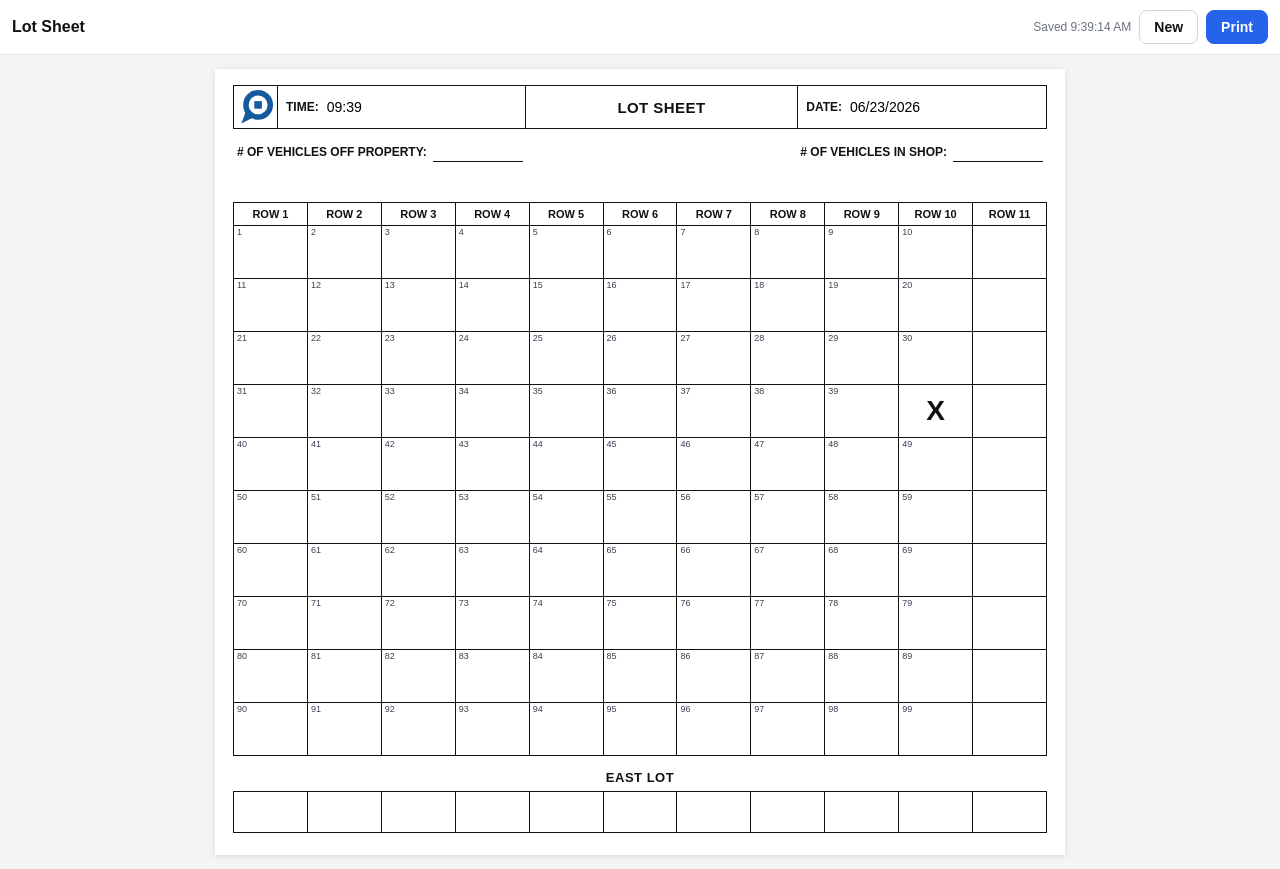
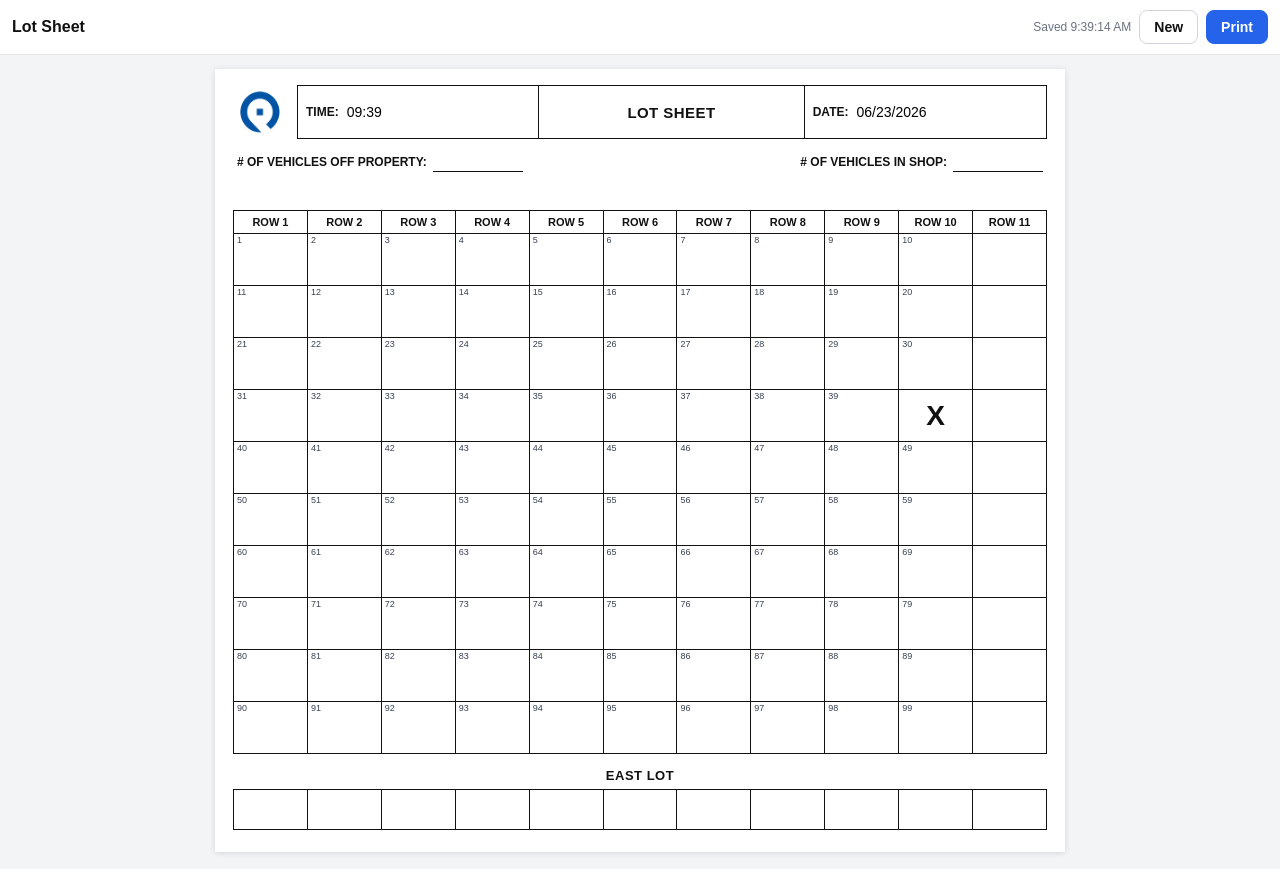
Before and after one commit to bedcomfy/lotsheet, a Next.js app: page / in a window 1280 px wide. Built offline with nearby package versions, Linux system fonts and the light colour scheme.

Commit message:
Use real Pace logo (no box), real 1px borders for reliable printing, header restructure, date fit

```diff
--- a/app/components/LotSheet.js
+++ b/app/components/LotSheet.js
@@ -152,18 +152,13 @@ export default function LotSheet() {
       {/* The printable sheet */}
       <div className="sheet-scroll">
         <div className="sheet">
-          {/* Header */}
+          {/* Header — logo sits in open space (no box) left of the title row */}
           <div className="head">
             <div className="head__logo">
-              <svg viewBox="0 0 100 100" width="42" height="42" aria-hidden="true">
-                {/* pointed tail at lower-left */}
-                <path d="M27 57 L15 89 L46 74 Z" fill="#15599f" />
-                {/* ring */}
-                <circle cx="55" cy="45" r="29" fill="none" stroke="#15599f" strokeWidth="13" />
-                {/* center square */}
-                <rect x="46" y="36" width="18" height="18" fill="#15599f" />
-              </svg>
+              {/* eslint-disable-next-line @next/next/no-img-element */}
+              <img src="/logo.png" alt="Pace" />
             </div>
+            <div className="head__box">
               <div className="head__field head__time">
                 <label>TIME:</label>
                 <input
@@ -179,6 +174,7 @@ export default function LotSheet() {
                   value={sheet.date}
                   onChange={(e) => setField("date", e.target.value)}
                 />
+              </div>
             </div>
           </div>
 
--- a/app/globals.css
+++ b/app/globals.css
@@ -87,16 +87,29 @@ button {
 
 /* Header */
 .head {
-  display: grid;
-  grid-template-columns: 44px minmax(0, 1fr) minmax(0, 1.1fr) minmax(0, 1fr);
+  display: flex;
   align-items: stretch;
-  border: 1px solid var(--line);
+  gap: 10px;
 }
 .head__logo {
+  flex: 0 0 auto;
+  width: 54px;
   display: flex;
   align-items: center;
   justify-content: center;
-  border-right: 1px solid var(--line);
+  border: none;
+}
+.head__logo img {
+  width: 100%;
+  height: auto;
+  display: block;
+}
+.head__box {
+  flex: 1;
+  min-width: 0;
+  display: grid;
+  grid-template-columns: minmax(0, 1fr) minmax(0, 1.1fr) minmax(0, 1fr);
+  border: 1px solid var(--line);
 }
 .head__field {
   display: flex;
@@ -169,8 +182,8 @@ button {
 .frontrow {
   display: grid;
   grid-template-columns: repeat(11, minmax(0, 1fr));
-  gap: 1px;
-  border: 1px solid transparent;
+  /* 1px transparent left edge matches the grid's 1px left border so columns align */
+  border-left: 1px solid transparent;
 }
 .front {
   min-height: 26px;
@@ -193,14 +206,14 @@ button {
   outline: 1px dashed #cbd5e1; /* faint hint on screen only */
 }
 
-/* Grid — uniform 1px lines everywhere via a line-coloured background
-   showing through 1px gaps, plus a 1px outer border. */
+/* Grid — uniform 1px lines via real borders (these print reliably, unlike
+   background colours). The container draws the top+left edge; every cell draws
+   its right+bottom edge, so each interior line is a single 1px border. */
 .grid {
   display: grid;
   grid-template-columns: repeat(11, minmax(0, 1fr));
-  gap: 1px;
-  background: var(--line);
-  border: 1px solid var(--line);
+  border-top: 1px solid var(--line);
+  border-left: 1px solid var(--line);
 }
 .grid__header {
   text-align: center;
@@ -209,6 +222,8 @@ button {
   padding: 5px 1px;
   white-space: nowrap;
   background: var(--paper);
+  border-right: 1px solid var(--line);
+  border-bottom: 1px solid var(--line);
   display: flex;
   align-items: center;
   justify-content: center;
@@ -219,7 +234,10 @@ button {
   position: relative;
   min-height: 52px;
   background: var(--paper);
-  border: none; /* reset the default <button> border so only the 1px gridline shows */
+  /* reset the default <button> styling, then draw a single right+bottom border */
+  border: none;
+  border-right: 1px solid var(--line);
+  border-bottom: 1px solid var(--line);
   border-radius: 0;
   -webkit-appearance: none;
   appearance: none;
@@ -277,13 +295,14 @@ button {
 .eastlot {
   display: grid;
   grid-template-columns: repeat(11, minmax(0, 1fr));
-  gap: 1px;
-  background: var(--line);
-  border: 1px solid var(--line);
+  border-top: 1px solid var(--line);
+  border-left: 1px solid var(--line);
 }
 .eastlot__cell {
   min-height: 40px;
   background: var(--paper);
+  border-right: 1px solid var(--line);
+  border-bottom: 1px solid var(--line);
 }
 
 /* ---------- Modal editor (screen only) ---------- */
@@ -422,11 +441,17 @@ button {
   .head__field {
     padding: 4px 5px;
   }
+  .head__field {
+    padding: 4px 3px;
+  }
   .head__field label {
-    font-size: 9.5px;
+    font-size: 9px;
   }
   .head__field input {
-    font-size: 11px;
+    font-size: 10px;
+  }
+  .head__logo {
+    width: 46px;
   }
   .head__title {
     font-size: 12px;
```
Also changed, not shown: public/logo.png (added). Lines whose indentation alone changed are shown as unchanged.
